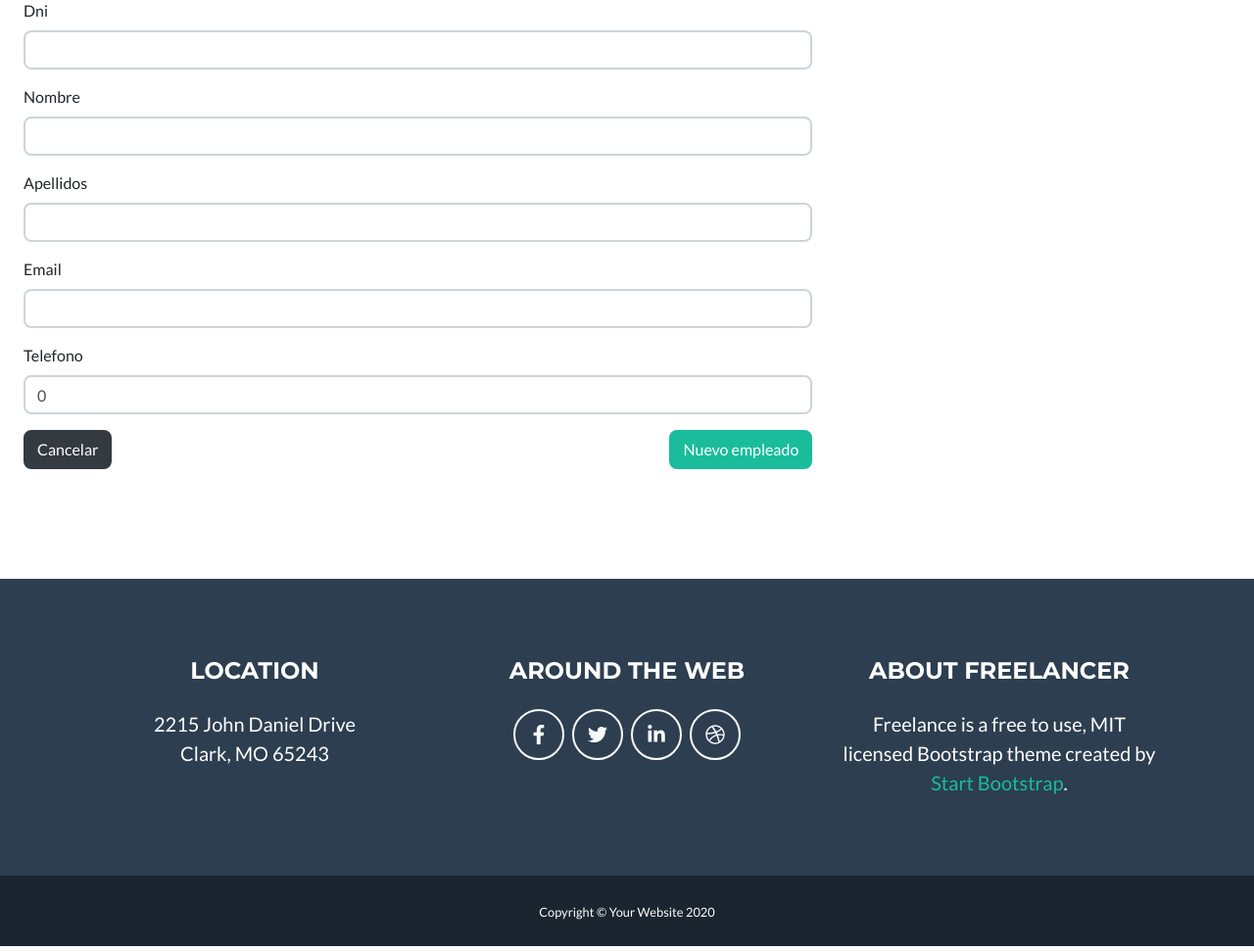
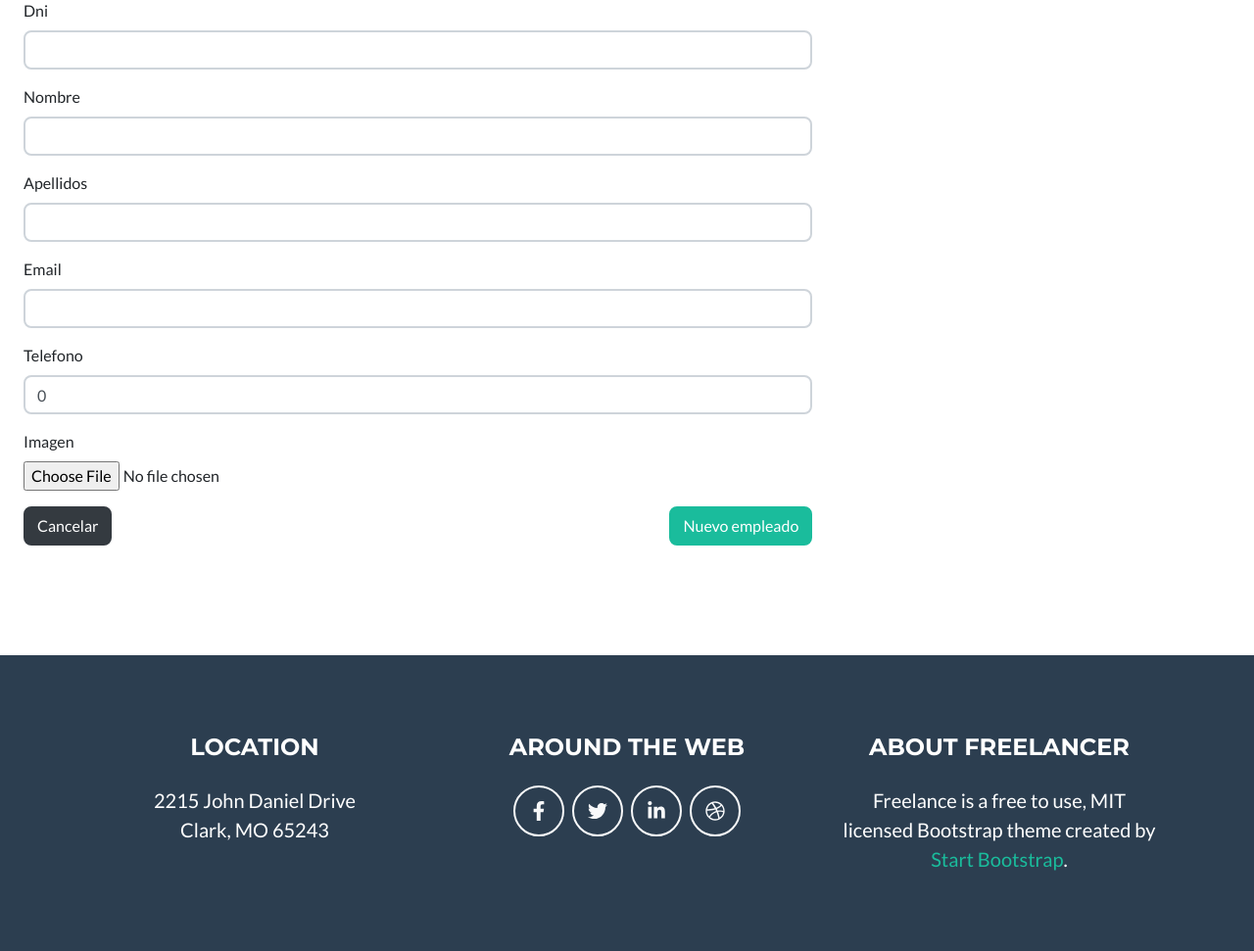
Before and after one commit to BorjaRomer/gestorProyectos, a Django app: page /appGestorProyectos/nuevo_empleado/ in a window 1280 px wide. Shown: the part 313-1284 px from the top of the page at 98% size. Run offline with Django 3.2, Linux system fonts and the light colour scheme; a user stored in the database is signed in; some libraries are stand-ins or nearby versions.

Commit message:
Fotos de perfgil mal hecho

```diff
--- a/gestorProyectos/appGestorProyectos/forms.py
+++ b/gestorProyectos/appGestorProyectos/forms.py
@@ -36,7 +36,7 @@ class TareaForm(ModelForm):
             'fecha_inicio': DateInput(),
             'fecha_fin': DateInput(),
             #responsable
-            'nivel_prioridad': forms.NumberInput(attrs={'class': 'form-control'}),
+            #nivel_prioridad
             'notas': forms.TextInput(attrs={'class': 'form-control'}),
             #estado_tarea
         }
--- a/gestorProyectos/appGestorProyectos/models.py
+++ b/gestorProyectos/appGestorProyectos/models.py
@@ -8,6 +8,7 @@ class Empleado(models.Model):
     apellidos = models.CharField(max_length=150)
     email = models.EmailField(max_length=254)
     telefono = models.IntegerField(default=0)
+    imagen = models.ImageField(upload_to='foto_perfil', blank=True)
 
     def __str__(self):
         return f"{self.nombre}"
@@ -19,7 +20,14 @@ class Tarea(models.Model):
     fecha_inicio = models.DateField(("Date"), default=date.today)
     fecha_fin = models.DateField(("Date"), default=date.today)
     responsable = models.ForeignKey(Empleado, on_delete=models.CASCADE, default="")
-    nivel_prioridad = models.IntegerField(default=0)
+    prioridad_tarea_choices = (
+        ('', ''),
+        ('Urgente', 'Urgente'),
+        ('Alta', 'Alta'),
+        ('Moderada', 'Moderada'),
+        ('Baja', 'Baja'),
+    )
+    nivel_prioridad = models.CharField(choices=prioridad_tarea_choices, default='', max_length=20)
     notas = models.TextField(max_length=300)
     estado_tarea_choices = (
         ('', ''),
--- a/gestorProyectos/appGestorProyectos/templates/empleado.html
+++ b/gestorProyectos/appGestorProyectos/templates/empleado.html
@@ -33,6 +33,11 @@
         <td>Telefono</td>
         <td>{{ empleado.telefono }}</td>
     </tr>
+    <tr>
+        <td>Foto de perfil</td>
+        <td><img src="{{ empleado.imagen.url }}" width="240"> </td>
+    </tr>
+
 </table>
 <a class="btn btn-dark" href="javascript: history.go(-1)">Atras</a>
 
--- a/gestorProyectos/appGestorProyectos/templates/empleado_form.html
+++ b/gestorProyectos/appGestorProyectos/templates/empleado_form.html
@@ -40,10 +40,16 @@
             {{ form.email }}
         </div>
     </div>
-        <div class="form-group">
+    <div class="form-group">
         <label class="col-sm-2 control-label">{{ form.telefono.label }}</label>
         <div class="col-sm-8">
             {{ form.telefono }}
+        </div>
+    </div>
+    <div class="form-group">
+        <label class="col-sm-2 control-label">{{ form.imagen.label }}</label>
+        <div class="col-sm-8">
+            {{ form.imagen }}
         </div>
     </div>
     <div class="form-group">
--- a/gestorProyectos/appGestorProyectos/templates/proyecto.html
+++ b/gestorProyectos/appGestorProyectos/templates/proyecto.html
@@ -45,7 +45,7 @@
 
     <tr>
         <td>Nombre del cliente</td>
-        <td><a href="{% url 'proyecto_update' proyecto.id %}">{{ proyecto.nombre_cliente }}</a></td>
+        <td><a href="{% url 'cliente' proyecto.id %}">{{ proyecto.nombre_cliente }}</a></td>
     </tr>
 
     <table class="table">
--- a/gestorProyectos/appGestorProyectos/urls.py
+++ b/gestorProyectos/appGestorProyectos/urls.py
@@ -1,6 +1,8 @@
 from django.urls import path
 from django.contrib.auth import login, logout
 from . import views
+from django.conf import settings
+from django.conf.urls.static import static
 
 
 urlpatterns = [
@@ -25,4 +27,4 @@ urlpatterns = [
     path('empleado/<int:pk>/', views.EmpleadoDetailView.as_view(), name='empleado'),
     path('empleado/<int:pk>/delete/', views.EmpleadoDeleteView.as_view(), name='empleado_delete'),
     path('empleado/<int:pk>/update/', views.EmpleadoUpdateView.as_view(), name='empleado_update'),
-]
+] + static(settings.MEDIA_URL, document_root=settings.MEDIA_ROOT)
--- a/gestorProyectos/gestorProyectos/settings.py
+++ b/gestorProyectos/gestorProyectos/settings.py
@@ -125,6 +125,10 @@ USE_TZ = True
 
 STATIC_URL = '/static/'
 
+MEDIA_URL = '/media/'
+
+MEDIA_ROOT = os.path.join(BASE_DIR, 'media')
+
 STATICFILES_DIRS = [os.path.join(BASE_DIR, 'static')]
 
 LOGIN_REDIRECT_URL = 'home'
```
Also changed, not shown: gestorProyectos/db.sqlite3, gestorProyectos/gestorProyectos/media/foto_perfil/safe.png (added).
